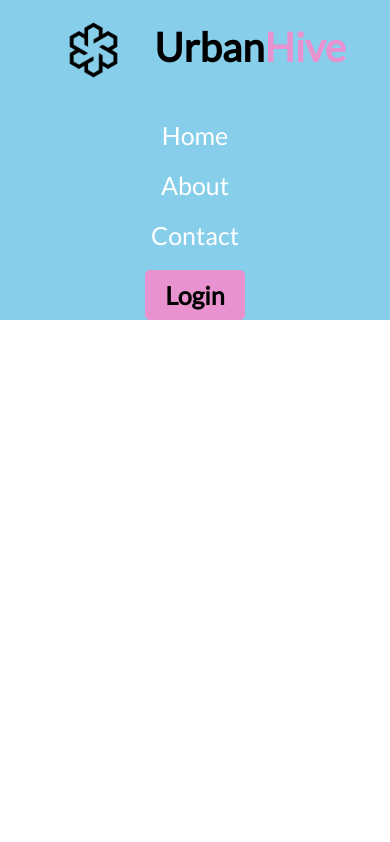
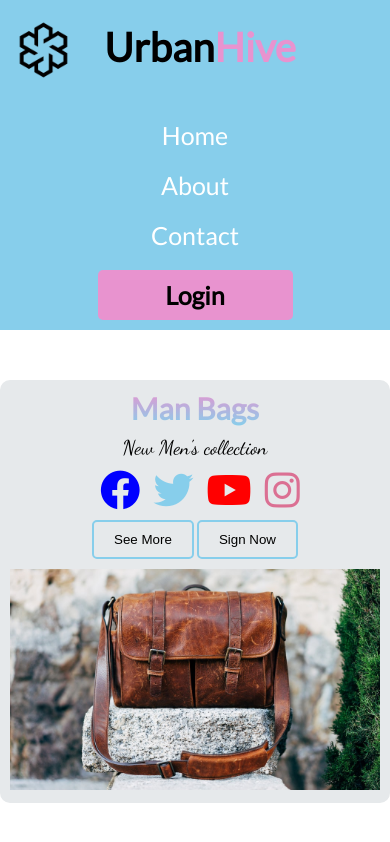
Before and after one commit to Razib1998/conceptual2, a plain HTML site: page index.html in a window 390 px wide. Drawn offline with Linux system fonts and the light colour scheme.

Commit message:
banner section completed

```diff
--- a/index.html
+++ b/index.html
@@ -6,6 +6,7 @@
 , initial-scale=1.0">
     <title>Document</title>
     <link rel="stylesheet" href="styles/style.css">
+    <link rel="stylesheet" href="https://cdnjs.cloudflare.com/ajax/libs/font-awesome/6.4.0/css/all.min.css" integrity="sha512-iecdLmaskl7CVkqkXNQ/ZH/XLlvWZOJyj7Yy7tcenmpD1ypASozpmT/E0iPtmFIB46ZmdtAc9eNBvH0H/ZpiBw==" crossorigin="anonymous" referrerpolicy="no-referrer" />
 </head>
 <body>
     <!--Header section-->
@@ -26,6 +27,32 @@
             </div>
 
         </nav>
+        <section class="banner-section">
+            <div class="section-container">
+                <h1 class="banner-text">Man Bags</h1>
+                <p>New Men's collection</p>
+                <div>
+                    <span><i class="fa-brands fa-facebook" style="color: blue;"></i>
+                    </span>
+                    <span>
+                        <i class="fa-brands fa-twitter" style="color:skyblue ;"></i>
+                    </span>
+                    <span><i class="fa-brands fa-youtube" style="color: red;"></i>
+                    </span>
+                    <span>
+                        <i class="fa-brands fa-instagram" style="color: palevioletred;"></i>
+                    </span>
+                </div>
+                <button class="btn">See More</button>
+                <button class="btn">Sign Now</button>
+
+            </div>
+            <div class="section-img">
+                <img src="images/bag-picture.jpg" alt="">
+
+            </div>
+
+        </section>
     </header>
     <main></main>
     <footer></footer>
--- a/styles/style.css
+++ b/styles/style.css
@@ -1,4 +1,4 @@
-@import url('https://fonts.googleapis.com/css2?family=Lato&display=swap');
+@import url('https://fonts.googleapis.com/css2?family=Dancing+Script&family=Lato&display=swap');
 *{
     margin: 0;
     padding: 0;
@@ -18,7 +18,10 @@ body{
    margin: 0 auto;
 }
 
-
+.logo-container{
+ display: flex;
+ width: 50%;
+}
 
 
 
@@ -38,6 +41,7 @@ span{
 .logo-container{
     display: flex;
     gap: 10px;
+    justify-content: center;
 
 }
 .menu-container{
@@ -65,18 +69,97 @@ span{
     color: black;
 
 }
+/*banner section*/
+.banner-section{
+
+    max-width: 1500px;
+    margin: 50px auto 0;
+    min-height: 50px;
+    display: flex;
+    justify-content: center;
+    align-items: center;
+    background-color: #e6e9eb;
+    padding: 10px;
+    border-radius: 10px;
+
+}
+.section-container{
+    width: 50%;
+    text-align: center;
+}
+.banner-text{
+    background-image: linear-gradient(to bottom,#e893cf,skyblue);
+    color: transparent;
+    -webkit-background-clip: text;
+    font-size: 50px;
+    margin-bottom: 10px;
+     }
+
+     .section-container p{
+     font-size: 40px;
+     font-family: 'Dancing Script', cursive;
+     margin-bottom: 10px;
+
+
+     }
+     .fa-brands{
+        font-size: 40px;
+        color: black;
+        padding-left: 10px;
+     }
+     .btn{
+        background-color: transparent;
+        padding: 10px 20px;
+        border: 2px solid skyblue;
+        margin-top: 10px;
+        border-radius: 5px;
+
+     }
+.section-img{
+    width: 50%;
+    border-radius: 10px;
+
+}
+.section-img img{
+    width: 100%;
+    height: 100%;
+}
+
+
 
 
 
 
 @media screen and (max-width: 572px) {
     .nav-container,
-    .menu-container{
+    .menu-container,
+    .banner-section{
         flex-direction: column;
         text-align: center;
     }
 
  .menu-container a{
     margin-top: 20px;
+    width: 100%;
+ }
+ .menu-container .login{
+    width: 100%;
+    margin-bottom: 10px;
+ }
+ .logo-container{
+    margin-right: 100px;
+
+ }
+ .section-container, .section-img{
+    width: 100%;
+ }
+ .banner-text{
+    font-size: 30px;
+ }
+ .section-container p{
+    font-size: 20px;
+ }
+ .section-img{
+    margin-top: 10px;
  }
 }
```
